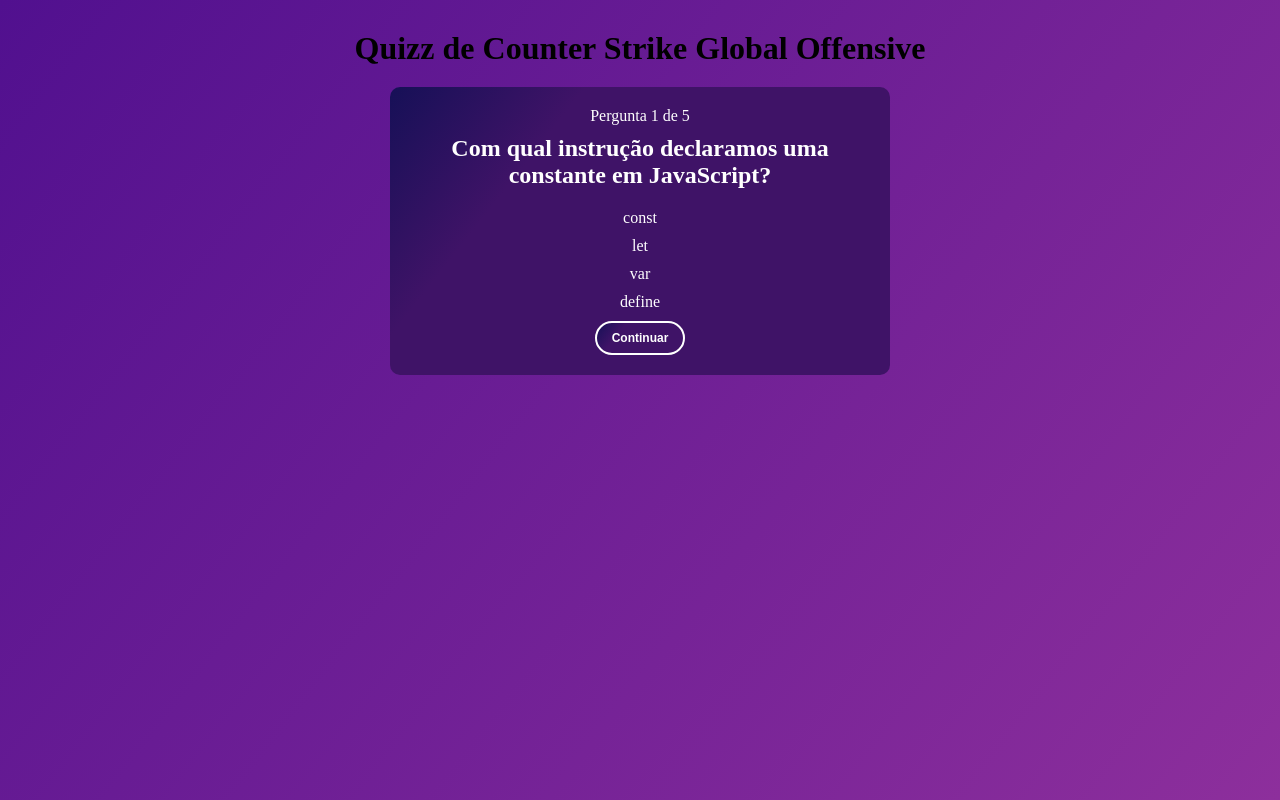
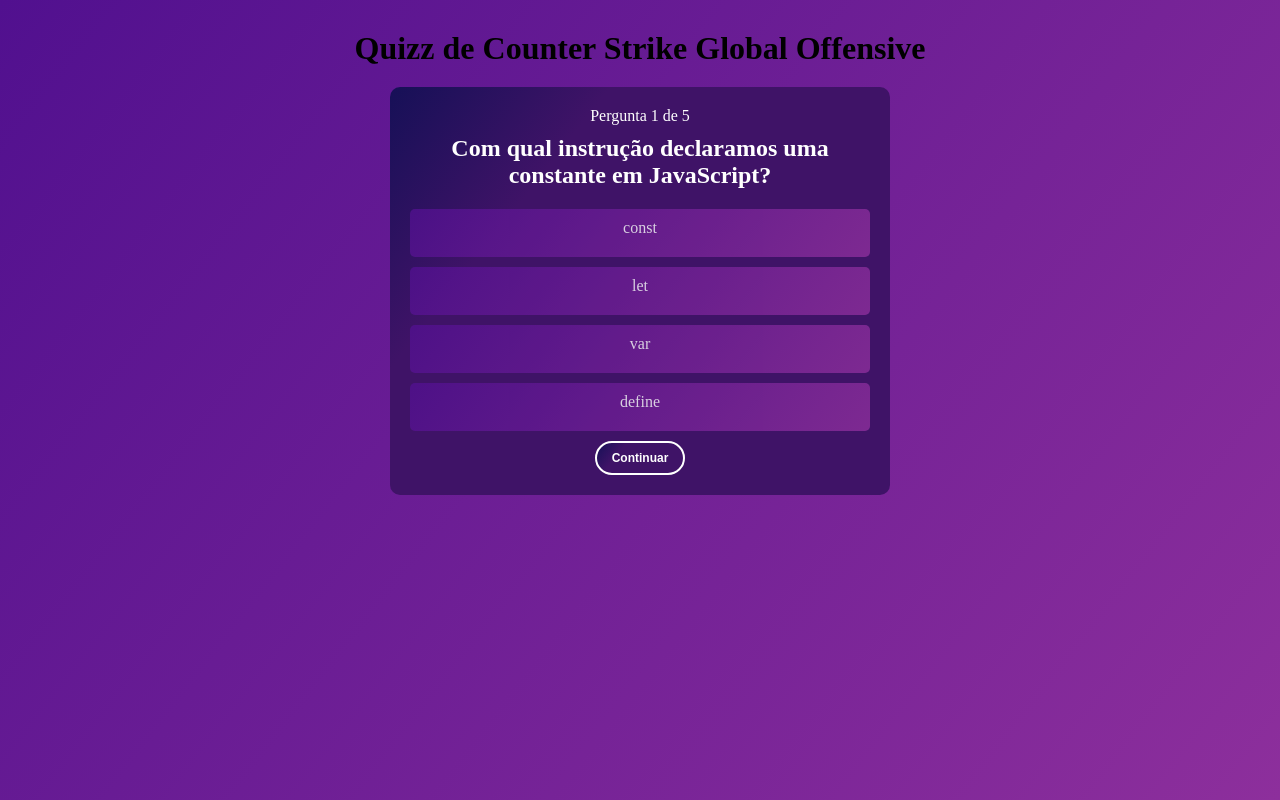
Before and after one commit to LukasLimalkl/quiz-react, a React (Vite) app: page / in a window 1280 px wide. Both pictures are taken after a click on the button "Iniciar". Built offline with nearby package versions, Linux system fonts and the light colour scheme.

Commit message:
add some style to the options

```diff
--- a/src/components/option/index.jsx
+++ b/src/components/option/index.jsx
@@ -1,13 +1,14 @@
 import { useContext } from 'react';
 import { QuizContext } from '../../context/quiz';
+import * as Styled from './styles';
 /* eslint-disable react/prop-types */
 export const Option = ({ option }) => {
     const [quizState, dispatch] = useContext(QuizContext);
 
     return (
-        <div>
+        <Styled.Container>
             <p>{option}</p>
-        </div>
+        </Styled.Container>
     );
 };
 /* eslint-enable react/prop-types */
--- a/src/components/option/styles.js
+++ b/src/components/option/styles.js
@@ -1,10 +1,23 @@
 import styled from 'styled-components';
 
 export const Container = styled.div`
-    background-color: #3c0e70;
+    background: rgb(81, 16, 143);
+    background: linear-gradient(
+        128deg,
+        rgba(81, 16, 143, 1) 0%,
+        rgba(141, 47, 156, 1) 100%
+    );
     border-radius: 0.5rem;
     margin-bottom: 1rem;
     padding: 1rem;
     opacity: 0.8;
-    transition: 400ms;
+    transition: 700ms;
+
+    &:hover {
+        opacity: 1;
+    }
+
+    & p {
+        margin-bottom: 0;
+    }
 `;
--- a/src/styles/globalStyles.js
+++ b/src/styles/globalStyles.js
@@ -28,7 +28,6 @@
 
 
 button{
-    background: rgb(22, 16, 87);
     background: linear-gradient(
         128deg,
         rgba(22, 16, 87, 1) 0%,
```
